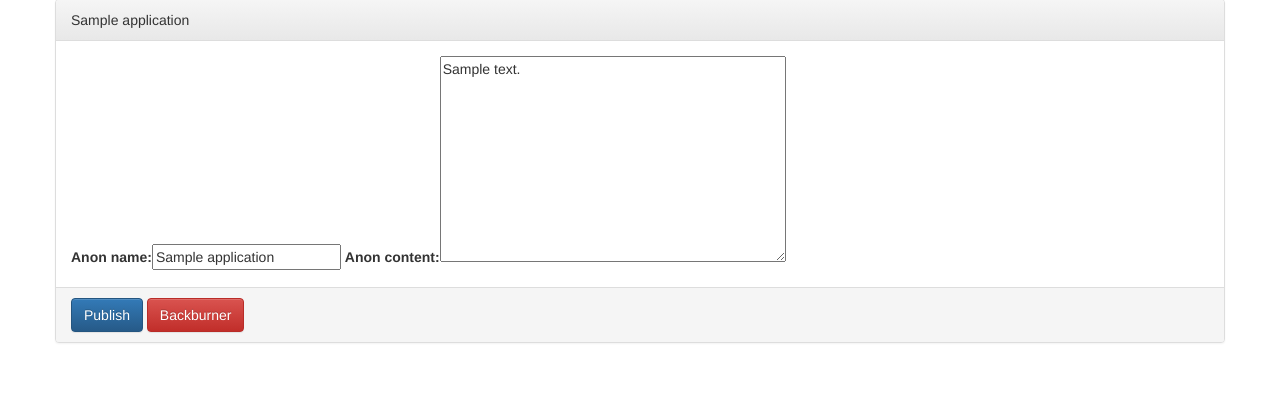
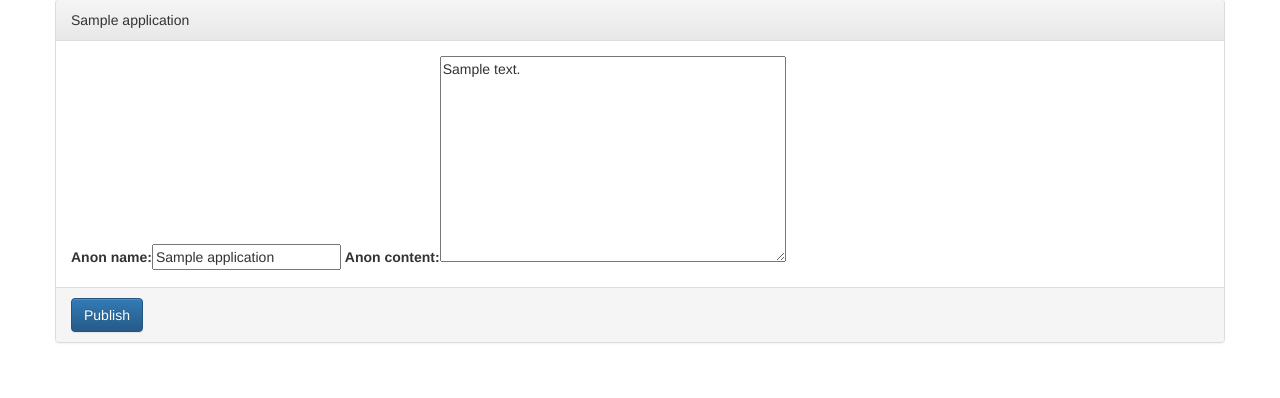
Before and after one commit to DemokratieInBewegung/appntr, a Django app: page /applications/ in a window 1280 px wide. Shown: the part 99-497 px from the top of the page. Run offline with Django 3.2, Linux system fonts and the light colour scheme; a user stored in the database is signed in; tables that the repository leaves empty hold one stand-in row (values such as "Sample post"); some libraries are stand-ins or nearby versions.

Commit message:
Fix form

```diff
--- a/templates/applications.html
+++ b/templates/applications.html
@@ -4,19 +4,20 @@
   <h1>Incoming</h1>
   <div class="form-group">
     {% for app in applications %}
+      <form method="POST" class="form-inline">
         <div class="panel panel-default">
           <div class="panel-heading">{{app.name}}</div>
           <div class="panel-body">
-          <form method="POST" class="form-inline">
               {% csrf_token %}
               <input type="hidden" name="id" value="{{app.id}}" />
               {{app.form}}
           </div>
           <div class="panel-footer">
             <button type="submit" class="btn btn-primary">Publish</button>
-          <button type="submit" class="btn btn-danger">Backburner</button>
+            <!-- <button type="submit" class="btn btn-danger">Backburner</button> -->
           </div>
         </div>
+      </form>
       {% empty %}
     <div class="alert alert-success" role="alert">
       <h1>All done 🎉</h1>
```
Lines whose indentation alone changed are shown as unchanged.
